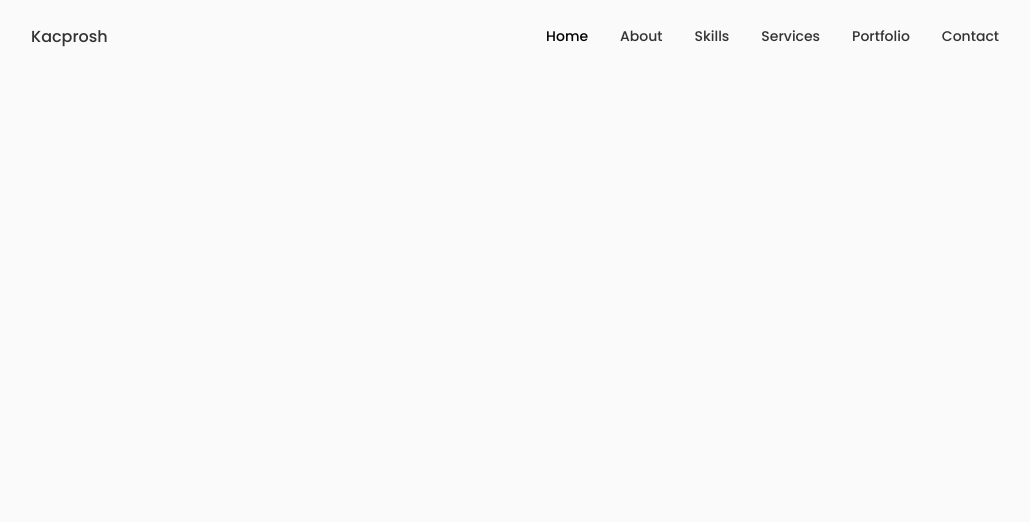
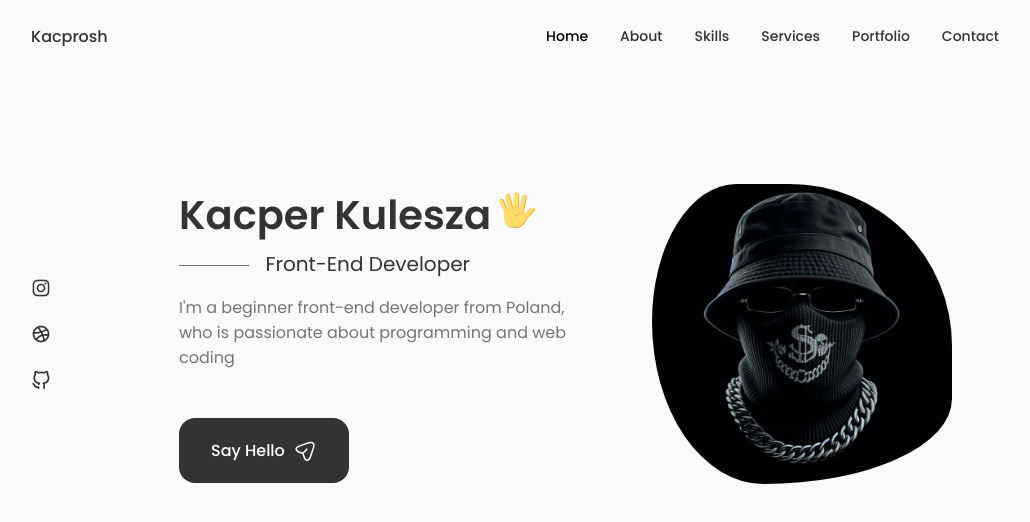
Before and after one commit to Kacproshh/portfolio, a React (Create React App) app: page / in a window 1280 px wide. Shown: the top 522 px of the page, without its empty margins (125-1155 px from the left). Built offline with nearby package versions, Linux system fonts and the light colour scheme.

Commit message:
home page update

```diff
--- a/src/App.js
+++ b/src/App.js
@@ -2,11 +2,15 @@
 
 import React from 'react'
 import Header from './components/header/header';
+import Home from './components/home/Home'
 
 const App = () => {
   return (
     <>
     <Header />
+    <main className='main'>
+      <Home />
+    </main>
     </>
 
   )
--- /dev/null
+++ b/src/components/home/Data.jsx
@@ -0,0 +1,86 @@
+import React from 'react'
+
+const Data = () => {
+  return (
+    <div className="home__data">
+        <h1 className="home__title">Kacper Kulesza
+        <svg
+                  width="36"
+                  height="36"
+                  viewBox="0 0 48 48"
+                  fill="none"
+                  xmlns="http://www.w3.org/2000/svg"
+                  class="home__hand"
+                >
+                  <path
+                    d="M25.4995 32.0305L31.3495 33.1555L36.1495 8.48051C36.4495 6.83051 35.3995 5.18051 33.8245 4.88051C32.1745 4.58051 30.5995 5.70551 30.2995 7.35551L25.4995 32.0305Z"
+                    fill="#FFDD67"
+                  ></path>
+                  <path
+                    d="M33.8996 4.88018C33.6746 4.80518 33.5246 4.80518 33.2996 4.80518C34.6496 5.33018 35.3996 6.75518 35.0996 8.25518L30.2996 32.9302L31.3496 33.1552L36.1496 8.48018C36.5246 6.75518 35.4746 5.18018 33.8996 4.88018Z"
+                    fill="#EBA352"
+                  ></path>
+                  <path
+                    d="M19.4995 32.7802H26.5495V5.55518C26.5495 3.53018 24.9745 1.80518 23.0245 1.80518C21.1495 1.80518 19.4995 3.45518 19.4995 5.55518V32.7802Z"
+                    fill="#FFDD67"
+                  ></path>
+                  <path
+                    d="M23.0995 1.80518C22.9495 1.80518 22.7245 1.80518 22.5745 1.88018C24.2995 2.18018 25.5745 3.68018 25.5745 5.55518V32.8552H26.6245V5.55518C26.6245 3.45518 25.0495 1.80518 23.0995 1.80518Z"
+                    fill="#EBA352"
+                  ></path>
+                  <path
+                    d="M15.7495 32.7054L21.7495 31.1304L15.2245 6.30541C14.7745 4.58041 13.0495 3.53041 11.3995 3.90541C9.74948 4.35541 8.77448 6.08041 9.22448 7.80541L15.7495 32.7054Z"
+                    fill="#FFDD67"
+                  ></path>
+                  <path
+                    d="M11.3995 3.90541L10.9495 4.13041C12.4495 4.05541 13.7995 5.03041 14.2495 6.60541L20.7745 31.4304L21.8245 31.1304L15.2245 6.30541C14.7745 4.58041 13.0495 3.53041 11.3995 3.90541Z"
+                    fill="#EBA352"
+                  ></path>
+                  <path
+                    d="M2.99937 10.355C1.57437 11.03 1.12437 12.83 1.87437 14.33L11.7744 34.055L16.7994 31.505L6.89937 11.78C6.14937 10.28 4.42437 9.68 2.99937 10.355Z"
+                    fill="#FFDD67"
+                  ></path>
+                  <path
+                    d="M2.99956 10.355C2.84956 10.43 2.69956 10.505 2.54956 10.655C3.82456 10.28 5.24956 10.955 5.92456 12.305L15.8246 32.03L16.7996 31.58L6.89956 11.78C6.14956 10.28 4.42456 9.68 2.99956 10.355Z"
+                    fill="#EBA352"
+                  ></path>
+                  <path
+                    d="M46.2744 22.2801C45.0744 19.9551 41.3244 20.1051 37.4994 24.3051C34.7994 27.2301 34.2744 28.2051 31.5744 28.1301V25.0551C31.5744 25.0551 25.7994 20.7801 14.3244 22.7301C14.3244 22.7301 7.79945 23.6301 7.79945 27.0801C7.79945 27.0801 6.67445 35.4051 8.99945 40.6551C12.4494 48.4551 30.1494 50.4801 35.6994 37.2051C36.8244 34.5801 39.0744 32.6301 41.0994 30.1551C43.4244 27.1551 47.5494 24.7551 46.2744 22.2801Z"
+                    fill="#FFDD67"
+                  ></path>
+                  <path
+                    d="M46.2745 22.28C46.0495 21.83 45.7495 21.53 45.3745 21.23C45.4495 21.305 45.5245 21.38 45.5245 21.53C46.7995 24.08 42.6745 26.405 40.1995 29.405C38.1745 31.88 35.9245 33.83 34.7995 36.455C29.9995 47.93 16.0495 47.93 10.1995 42.68C15.5245 48.68 30.5245 49.28 35.5495 37.205C36.6745 34.58 38.9245 32.63 40.9495 30.155C43.4245 27.155 47.5495 24.755 46.2745 22.28ZM32.3245 28.13C27.4495 26.33 18.7495 29.63 19.9495 38.405C19.9495 30.23 27.3745 28.205 31.4245 28.205C32.0245 28.13 32.3245 28.13 32.3245 28.13Z"
+                    fill="#EBA352"
+                  ></path>
+        </svg>
+        </h1>
+        <h3 className="home__subtitle">Front-End Developer</h3>
+        <p className="home__description">
+        I'm a beginner front-end developer from Poland, who is passionate about programming and web coding
+        </p>
+        <a href="#contact" className="button button--flex">
+            Say Hello
+            <svg
+                  class="button__icon"
+                  xmlns="http://www.w3.org/2000/svg"
+                  width="24"
+                  height="24"
+                  viewBox="0 0 24 24"
+                  fill="none"
+                >
+                  <path
+                    d="M14.2199 21.9352C13.0399 21.9352 11.3699 21.1052 10.0499 17.1352L9.32988 14.9752L7.16988 14.2552C3.20988 12.9352 2.37988 11.2652 2.37988 10.0852C2.37988 8.91525 3.20988 7.23525 7.16988 5.90525L15.6599 3.07525C17.7799 2.36525 19.5499 2.57525 20.6399 3.65525C21.7299 4.73525 21.9399 6.51525 21.2299 8.63525L18.3999 17.1252C17.0699 21.1052 15.3999 21.9352 14.2199 21.9352ZM7.63988 7.33525C4.85988 8.26525 3.86988 9.36525 3.86988 10.0852C3.86988 10.8052 4.85988 11.9052 7.63988 12.8252L10.1599 13.6652C10.3799 13.7352 10.5599 13.9152 10.6299 14.1352L11.4699 16.6552C12.3899 19.4352 13.4999 20.4252 14.2199 20.4252C14.9399 20.4252 16.0399 19.4352 16.9699 16.6552L19.7999 8.16525C20.3099 6.62525 20.2199 5.36525 19.5699 4.71525C18.9199 4.06525 17.6599 3.98525 16.1299 4.49525L7.63988 7.33525Z"
+                    fill="var(--container-color)"
+                  ></path>
+                  <path
+                    d="M10.11 14.7052C9.92005 14.7052 9.73005 14.6352 9.58005 14.4852C9.29005 14.1952 9.29005 13.7152 9.58005 13.4252L13.16 9.83518C13.45 9.54518 13.93 9.54518 14.22 9.83518C14.51 10.1252 14.51 10.6052 14.22 10.8952L10.64 14.4852C10.5 14.6352 10.3 14.7052 10.11 14.7052Z"
+                    fill="var(--container-color)"
+                  ></path>
+            </svg>
+        </a>
+
+    </div>
+  )
+}
+
+export default Data
--- /dev/null
+++ b/src/components/home/Home.jsx
@@ -0,0 +1,22 @@
+import React from 'react'
+import './home.css'
+import Social from './Social'
+import Data from './Data'
+
+const Home = () => {
+  return (
+    <section className="home section" id="home">
+        <div className="home__container container grid">
+            <div className="home__content grid">
+                <Social />
+
+                <div className="home__img"></div>
+
+                <Data />
+            </div>
+        </div>
+    </section>
+  )
+}
+
+export default Home
--- /dev/null
+++ b/src/components/home/Social.jsx
@@ -0,0 +1,21 @@
+import React from 'react'
+
+function Social() {
+  return (
+    <div className="home__social">
+        <a href="" className="home__social-icon" target="_blank">
+            <i className="uil uil-instagram"></i>
+        </a>
+
+        <a href="" className="home__social-icon" target="_blank">
+        <i className="uil uil-dribbble"></i>
+        </a>
+
+        <a href="" className="home__social-icon" target="_blank">
+        <i className="uil uil-github-alt"></i>
+        </a>
+    </div>
+  )
+}
+
+export default Social
--- /dev/null
+++ b/src/components/home/home.css
@@ -0,0 +1,88 @@
+.home__content {
+    grid-template-columns: 116px repeat(2, 1fr);
+    padding-top: 5.5rem;
+    column-gap: 2rem;
+    align-items: center;
+}
+
+
+.home__social {
+    display: grid;
+    grid-template-columns: max-content;
+    row-gap: 1rem;
+}
+
+
+.home__social-icon {
+    font-size: 1.25rem;
+    color: var(--title-color);
+}
+
+
+.home__social-icon:hover {
+    color: var(--title-color-dark);
+}
+
+.home__title {
+    font-size: 40px;
+    margin-bottom: var(--mb-0-25);
+}
+
+.home__hand {
+    width: 38px;
+    height: 38px;
+    margin-left: 0.4rem;
+}
+
+
+.home__subtitle {
+    position: relative;
+    font-size: var(--h3-font-size);
+    padding-left: 5.4rem;
+    font-weight: var(--font-normal);
+    margin-bottom: var(--mb-1);
+}
+
+.home__description {
+    max-width: 400px;
+    margin-bottom: var(--mb-3);
+}
+
+.home__subtitle::before {
+    content: '';
+    position: absolute;
+    width: 70px;
+    height: 1px;
+    background-color: var(--text-color);
+    left: 0;
+    top: 1rem;
+}
+
+
+.home__img {
+    background: url(../../assets/images/avatar.jpg);
+    background-repeat: no-repeat;
+    background-position: center;
+    background-size: cover;
+    box-shadow: inset 0 0 0 9px rgb(255, 255, 255 / 30%);
+    order: 1;
+    justify-self: center;
+    width: 300px;
+    height: 300px;
+    animation: profile__animate 8s ease-in-out infinite 1s;
+
+}
+
+@keyframes profile__animate {
+    0% {
+        border-radius: 60% 40% 30% 70%/60% 30% 70% 40%;
+    }
+
+    50% {
+        border-radius: 30% 60% 70% 40%/50% 60% 30% 60%;
+    }
+
+    100% {
+        border-radius: 60% 40% 30% 70%/60% 30% 70% 40%;
+    }
+}
```
Also changed, not shown: src/assets/images/avatar.jpg (added).
